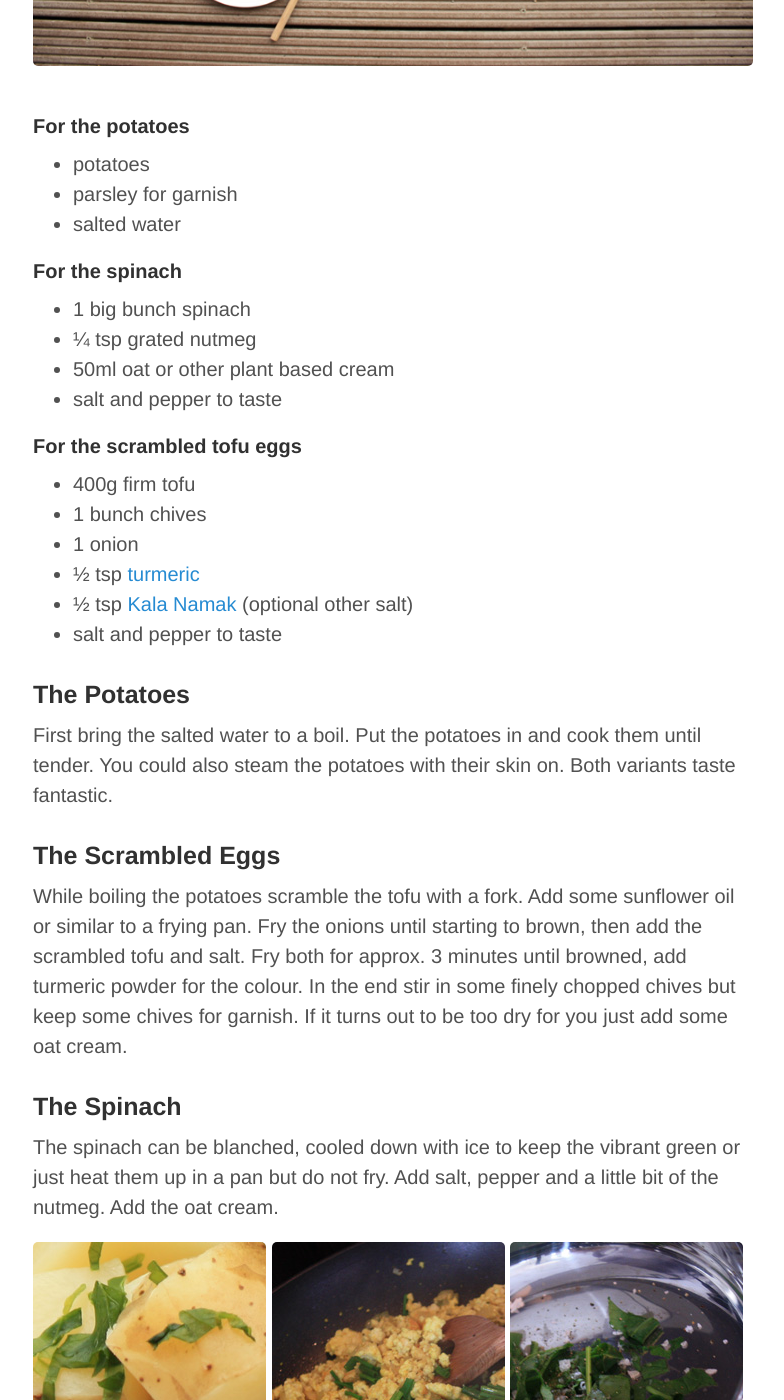
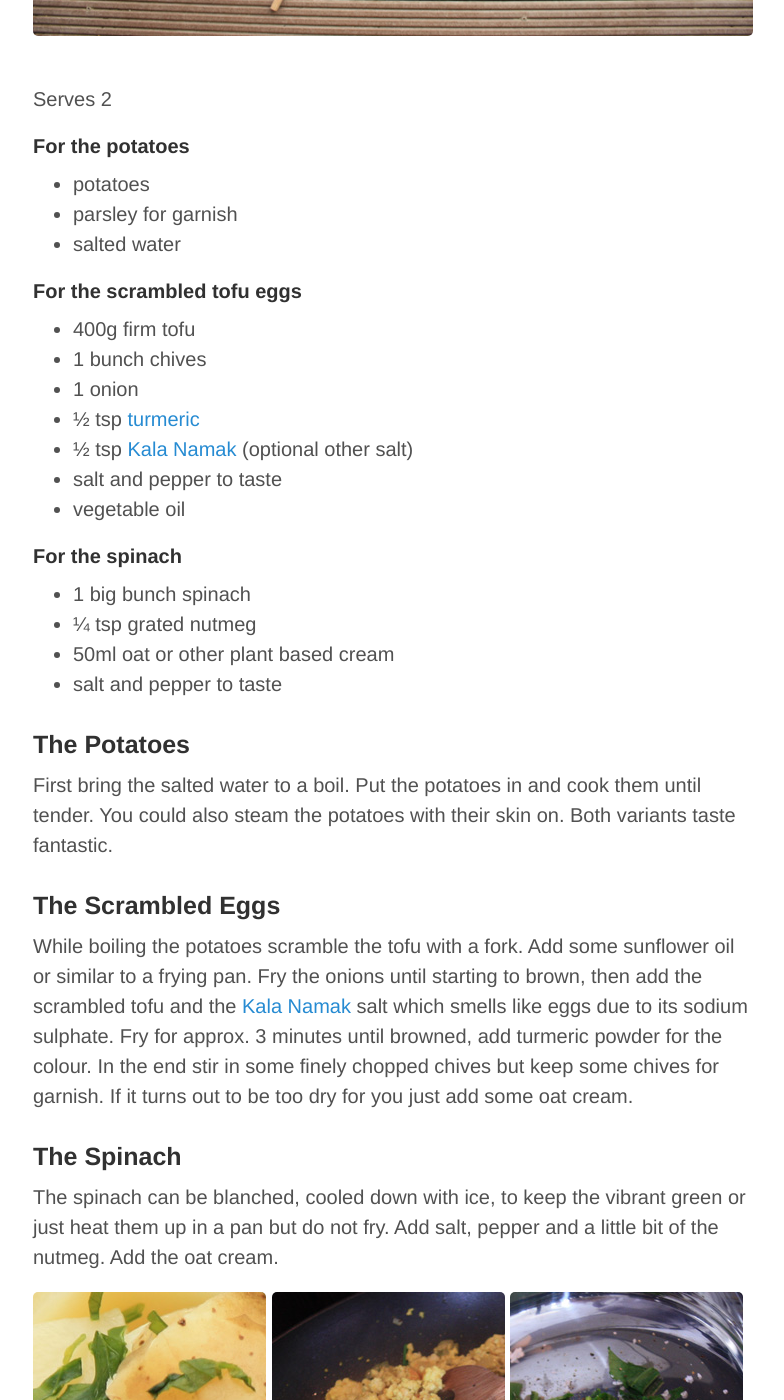
Before and after one commit to martinstolz/veganised.co.uk, a Jekyll site: the page built from _posts/2014-07-27-vegan-spinach-potatoes-and-scrambled-eggs.md, in a window 1280 px wide and 1400 px high, scrolled down 947 px. Shown: the whole window, without its empty margins (247-1031 px from the left). Built offline with Jekyll 4.4.1, drawn with Linux system fonts in a browser that asks for light colours; Markdown is read by kramdown in place of the engine named in the settings; some of the changed text lies outside the part shown.

Commit message:
Corrected texts

```diff
--- a/_posts/2014-07-27-vegan-spinach-potatoes-and-scrambled-eggs.md
+++ b/_posts/2014-07-27-vegan-spinach-potatoes-and-scrambled-eggs.md
@@ -4,23 +4,18 @@
 author: martin_stolz
 ---
 
-*This is a German classic*, spinach with potatoes and scrambled eggs. To veganise this dish not many ingredients need to be replaced, only some butter, double cream and eggs. In order to get an eggy texture and to get back protein into the meal we will use firm tofu. The typical yellow colour is brought to you by [turmeric](https://en.wikipedia.org/wiki/Turmeric) which apparently is also capable of [fighting inflammation](http://nutritionfacts.org/video/turmeric-curcumin-and-rheumatoid-arthritis/). Usually the spinach is enriched with double cream but we will replace it with plant based cream.
+*This is a German classic*, spinach with potatoes and scrambled eggs. Not many ingredients need to be replaced to veganise the dish, only some butter, double cream and eggs. In order to get an eggy texture and to get back protein into the meal we will use firm tofu. The typical yellow colour is brought to you by [turmeric](https://en.wikipedia.org/wiki/Turmeric) which apparently is also capable of [fighting inflammation](http://nutritionfacts.org/video/turmeric-curcumin-and-rheumatoid-arthritis/). Usually the spinach is enriched with double cream but we will replace it with plant based version.
 
 <!--more-->
 
 ### Ingredients
 ![The ingredients](/public/assets/spinach-potatoes-and-scrambled-eggs-ingredients.jpg "The ingredients")
 
+Serves 2
 #### For the potatoes
 * potatoes
 * parsley for garnish
 * salted water
-
-#### For the spinach
-* 1 big bunch spinach
-* ¼ tsp grated nutmeg
-* 50ml oat or other plant based cream
-* salt and pepper to taste
 
 #### For the scrambled tofu eggs
 * 400g firm tofu
@@ -29,15 +24,22 @@
 * ½ tsp [turmeric](https://en.wikipedia.org/wiki/Turmeric)
 * ½ tsp [Kala Namak](https://en.wikipedia.org/wiki/Kala_Namak) (optional other salt)
 * salt and pepper to taste
+* vegetable oil
+
+#### For the spinach
+* 1 big bunch spinach
+* ¼ tsp grated nutmeg
+* 50ml oat or other plant based cream
+* salt and pepper to taste
 
 ### The Potatoes
 First bring the salted water to a boil. Put the potatoes in and cook them until tender. You could also steam the potatoes with their skin on. Both variants taste fantastic.
 
 ### The Scrambled Eggs
-While boiling the potatoes scramble the tofu with a fork. Add some sunflower oil or similar to a frying pan. Fry the onions until starting to brown, then add the scrambled tofu and salt. Fry both for approx. 3 minutes until browned, add turmeric powder for the colour. In the end stir in some finely chopped chives but keep some chives for garnish. If it turns out to be too dry for you just add some oat cream.
+While boiling the potatoes scramble the tofu with a fork. Add some sunflower oil or similar to a frying pan. Fry the onions until starting to brown, then add the scrambled tofu and the [Kala Namak](https://en.wikipedia.org/wiki/Kala_Namak) salt which smells like eggs due to its sodium sulphate. Fry for approx. 3 minutes until browned, add turmeric powder for the colour. In the end stir in some finely chopped chives but keep some chives for garnish. If it turns out to be too dry for you just add some oat cream.
 
 ### The Spinach
-The spinach can be blanched, cooled down with ice to keep the vibrant green or just heat them up in a pan but do not fry. Add salt, pepper and a little bit of the nutmeg. Add the oat cream.
+The spinach can be blanched, cooled down with ice, to keep the vibrant green or just heat them up in a pan but do not fry. Add salt, pepper and a little bit of the nutmeg. Add the oat cream.
 
 ![](/public/assets/spinach-potatoes-and-scrambled-eggs-result-1.jpg)
 ![](/public/assets/spinach-potatoes-and-scrambled-eggs-result-2.jpg)
@@ -50,4 +52,4 @@
 
 ### Here the nutrient facts, what have we won by veganising that dish.
 
-Less eggs means less dioxin and cholesterol. No cream in the dish no hormones, no puss and no antibiotics in your body. Without the probably pasteurised cow's milk you absorb more calcium than in the non vegan dish. The acidic acting cow milk depletes calcium from your bones. Research the myth about milk being one of the best calcium sources if that is new to you. One of the best sources of calcium is spinach - yay.
+No eggs means no dioxin and cholesterol. Leaving off the dairy cream in the dish no hormones, no puss and no antibiotics in your body. Without the probably pasteurised cow's milk you absorb more calcium than in the non vegan dish. The acidic acting cow milk depletes calcium from your bones. Research the myth about milk being one of the best calcium sources if that is new to you. One of the best sources of calcium is spinach - yay. As mentioned in the introduction turmeric (curcuma) has a lot of benefits as well.
```
